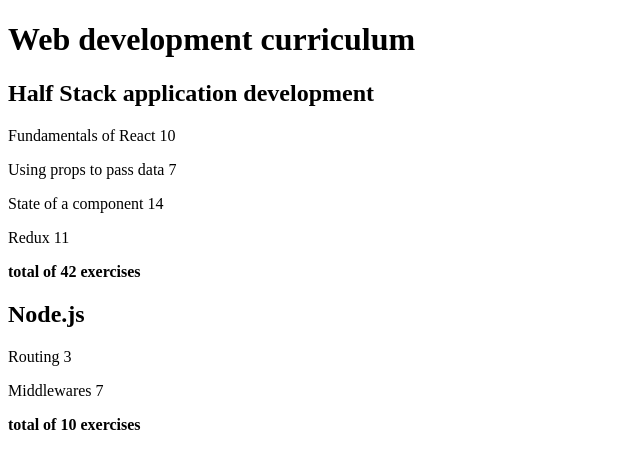
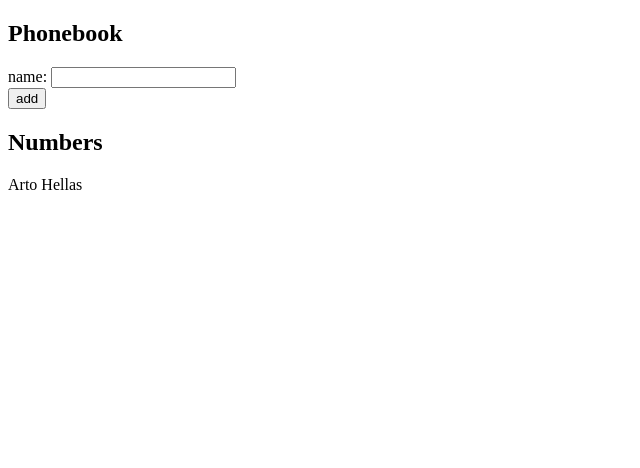
Before and after one commit to Doquynh2603/Fullstack, a React (Vite) app in the folder part 2/react/: page / in a window 1280 px wide. Shown: the top 468 px of the page, without its empty margins (0-640 px from the left). Built offline with nearby package versions, Linux system fonts and the light colour scheme.

Commit message:
exercise 2.6

```diff
--- a/part 2/react/src/App.jsx
+++ b/part 2/react/src/App.jsx
@@ -1,57 +1,42 @@
-import Course from "./component/Course/Course"
+import { useState } from 'react'
+
 const App = () => {
-  const courses = [
-    {
-      name: 'Half Stack application development',
-      id: 1,
-      parts: [
-        {
-          name: 'Fundamentals of React',
-          exercises: 10,
-          id: 1
-        },
-        {
-          name: 'Using props to pass data',
-          exercises: 7,
-          id: 2
-        },
-        {
-          name: 'State of a component',
-          exercises: 14,
-          id: 3
-        },
-        {
-          name: 'Redux',
-          exercises: 11,
-          id: 4
-        }
-      ]
-    },
-    {
-      name: 'Node.js',
-      id: 2,
-      parts: [
-        {
-          name: 'Routing',
-          exercises: 3,
-          id: 1
-        },
-        {
-          name: 'Middlewares',
-          exercises: 7,
-          id: 2
-        }
-      ]
-    }
-  ]
+  const [persons, setPersons] = useState([
+    { name: 'Arto Hellas' }
+  ])
+  const [newName, setNewName] = useState('')
+  const addNew = (event) => {
+    event.preventDefault()
+    const newPersons = { name: newName }
+    console.log('tên người mới được thêm vào', newName)
+    const newList = [...persons, newPersons]
+    setPersons(newList)
+    setNewName('')
+    console.log('danh sách người trong danh bạ', newList);
+  }
+
 
   return (
     <div>
-      <h1>Web development curriculum</h1>
-      {(courses.map((course) =>
-        <Course key={course.id} course={course} />
-      ))}
+      <h2>Phonebook</h2>
+      <form onSubmit={addNew}>
+        <div>
+          name: <input value={newName} onChange={(e) => setNewName(e.target.value)} />
+        </div>
+        <div>
+          <button type="submit">add</button>
+        </div>
+      </form>
+      <h2>Numbers</h2>
+      <div>
+        {
+          persons.map((person, index) => <p key={index}>{person.name}</p>
+          )
+        }
+      </div>
+
     </div>
   )
 }
+
 export default App
```
